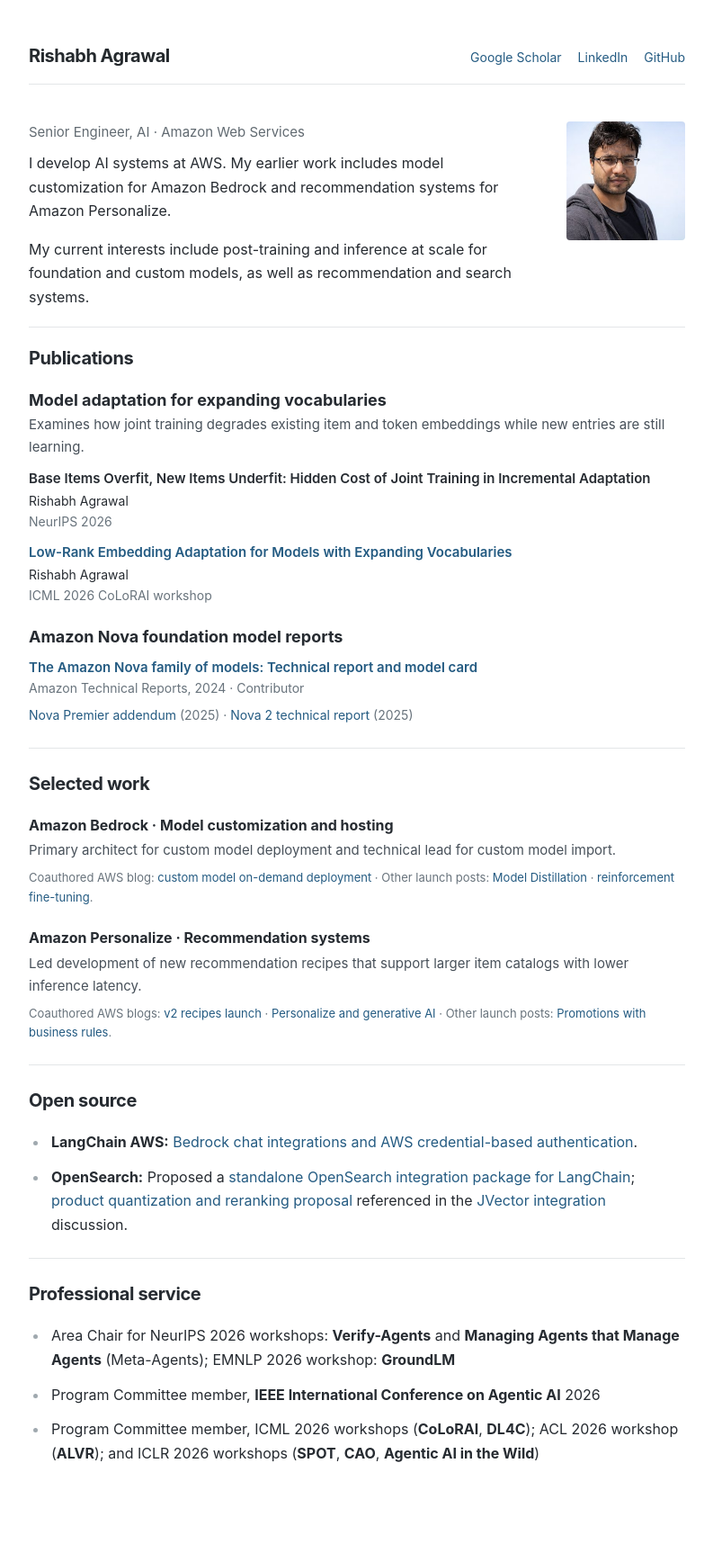
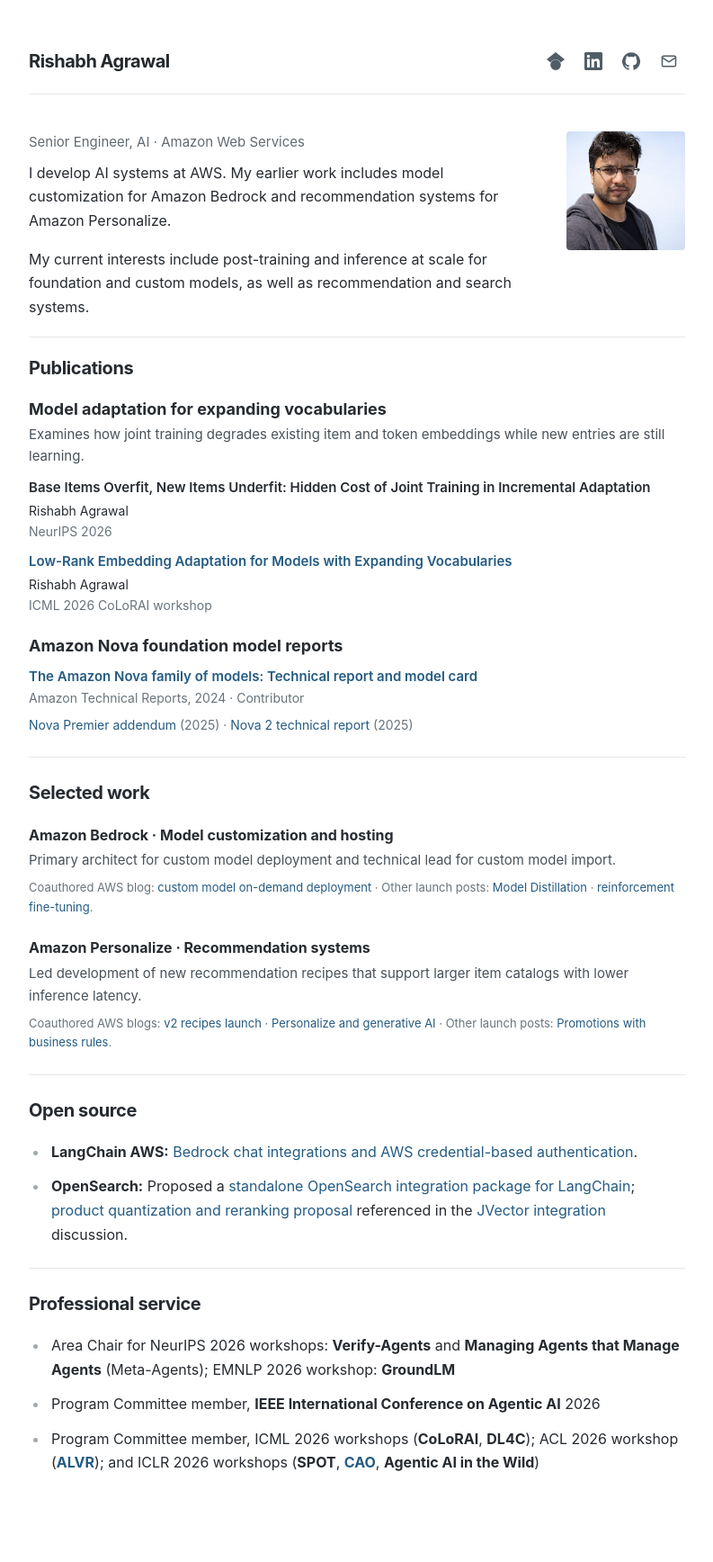
Before and after one commit to rishabhagrawal1/rishabhagrawal1.github.io, a Jekyll site: the page index.html, which Jekyll copies as it is, in a window 1280 px wide. Shown: the whole page at 90% size, without its empty margins (243-1036 px from the left). Built offline with Jekyll 4.4.1, drawn with Linux system fonts in a browser that asks for light colours.

Commit message:
Add files via upload

```diff
--- a/index.html
+++ b/index.html
@@ -28,10 +28,13 @@
     a:hover { text-decoration: underline; text-underline-offset: 3px; }
     a:focus-visible { outline: 2px solid #245b82; outline-offset: 3px; }
     .page { max-width: 790px; margin: 0 auto; padding: 50px 30px 85px; }
-    header { display: flex; align-items: baseline; justify-content: space-between; gap: 20px; border-bottom: 1px solid #e3e6e8; padding-bottom: 18px; }
+    header { display: flex; align-items: center; justify-content: space-between; gap: 20px; border-bottom: 1px solid #e3e6e8; padding-bottom: 18px; }
     .name { color: #24292d; font-size: 20px; line-height: 1.25; font-weight: 700; letter-spacing: -.025em; margin: 0; }
     .name a { color: inherit; }
-    nav { display: flex; flex-wrap: wrap; gap: 18px; font-size: 14px; }
+    nav { display: flex; align-items: center; gap: 6px; }
+    .icon-link { display: inline-flex; align-items: center; justify-content: center; width: 36px; height: 36px; color: #505d66; border-radius: 6px; }
+    .icon-link:hover { color: #245b82; background: #f1f4f6; }
+    .icon-link svg { display: block; width: 20px; height: 20px; }
     .intro { display: flex; align-items: flex-start; gap: 30px; padding: 41px 0 8px; }
     .intro-copy { flex: 1; min-width: 0; order: 1; }
     .portrait { width: 132px; height: 132px; flex: 0 0 132px; order: 2; object-fit: cover; border-radius: 4px; }
@@ -60,7 +63,7 @@
     @media (max-width: 600px) {
       .page { padding: 27px 22px 60px; }
       header { display: block; }
-      nav { margin-top: 10px; gap: 8px 16px; }
+      nav { margin-top: 10px; margin-left: -8px; }
       .intro { display: block; padding-top: 32px; }
       .portrait { float: right; width: 96px; height: 96px; margin: 2px 0 12px 17px; }
     }
@@ -70,10 +73,11 @@
   <div class="page" id="top">
     <header>
       <h1 class="name"><a href="#top">Rishabh Agrawal</a></h1>
-      <nav aria-label="Profiles">
-        <a href="https://scholar.google.com/citations?user=1It8NHgAAAAJ">Google Scholar</a>
-        <a href="https://www.linkedin.com/in/rishagrawal">LinkedIn</a>
-        <a href="https://github.com/rishabhagrawal1">GitHub</a>
+      <nav aria-label="Profiles and contact">
+        <a class="icon-link" href="https://scholar.google.com/citations?user=1It8NHgAAAAJ" aria-label="Google Scholar" title="Google Scholar"><svg viewBox="0 0 24 24" fill="currentColor" aria-hidden="true"><path d="M5.242 13.769 0 9.5 12 0l12 9.5-5.242 4.269C17.548 11.249 14.978 9.5 12 9.5c-2.977 0-5.548 1.748-6.758 4.269zM12 10a7 7 0 1 0 0 14 7 7 0 0 0 0-14z"/></svg></a>
+        <a class="icon-link" href="https://www.linkedin.com/in/rishagrawal" aria-label="LinkedIn" title="LinkedIn"><svg viewBox="0 0 24 24" fill="currentColor" aria-hidden="true"><path d="M20.447 20.452h-3.554v-5.569c0-1.328-.027-3.037-1.852-3.037-1.853 0-2.136 1.445-2.136 2.939v5.667H9.351V9h3.414v1.561h.046c.477-.9 1.637-1.85 3.37-1.85 3.601 0 4.267 2.37 4.267 5.455v6.286zM5.337 7.433a2.06 2.06 0 0 1-2.063-2.065 2.064 2.064 0 1 1 2.063 2.065zm1.782 13.019H3.555V9h3.564zM22.225 0H1.771C.792 0 0 .774 0 1.729v20.542C0 23.227.792 24 1.771 24h20.451C23.2 24 24 23.227 24 22.271V1.729C24 .774 23.2 0 22.225 0z"/></svg></a>
+        <a class="icon-link" href="https://github.com/rishabhagrawal1" aria-label="GitHub" title="GitHub"><svg viewBox="0 0 24 24" fill="currentColor" aria-hidden="true"><path d="M12 .297a12 12 0 0 0-3.793 23.386c.6.113.82-.26.82-.577v-2.234c-3.338.726-4.043-1.416-4.043-1.416-.546-1.387-1.333-1.756-1.333-1.756-1.09-.745.083-.729.083-.729 1.205.084 1.839 1.237 1.839 1.237 1.07 1.834 2.807 1.304 3.492.997.108-.775.418-1.305.762-1.605-2.665-.304-5.467-1.332-5.467-5.931 0-1.311.469-2.381 1.236-3.221-.124-.303-.536-1.524.117-3.176 0 0 1.008-.323 3.301 1.23a11.533 11.533 0 0 1 6.007 0c2.291-1.553 3.297-1.23 3.297-1.23.655 1.652.243 2.873.12 3.176.77.84 1.235 1.91 1.235 3.221 0 4.61-2.807 5.624-5.479 5.921.43.373.823 1.102.823 2.222v3.293c0 .32.216.694.825.576A12.001 12.001 0 0 0 12 .297z"/></svg></a>
+        <a class="icon-link" id="email-link" href="#top" data-user="hbtirishabh" data-host="gmail" data-tld="com" aria-label="Email" title="Email"><svg viewBox="0 0 24 24" fill="none" stroke="currentColor" stroke-width="1.8" stroke-linecap="round" stroke-linejoin="round" aria-hidden="true"><rect x="3" y="5" width="18" height="14" rx="2"/><path d="m3 7 9 6 9-6"/></svg></a>
       </nav>
     </header>
     <main>
```
Also changed, not shown: other parts of index.html (+5 -1 lines).
